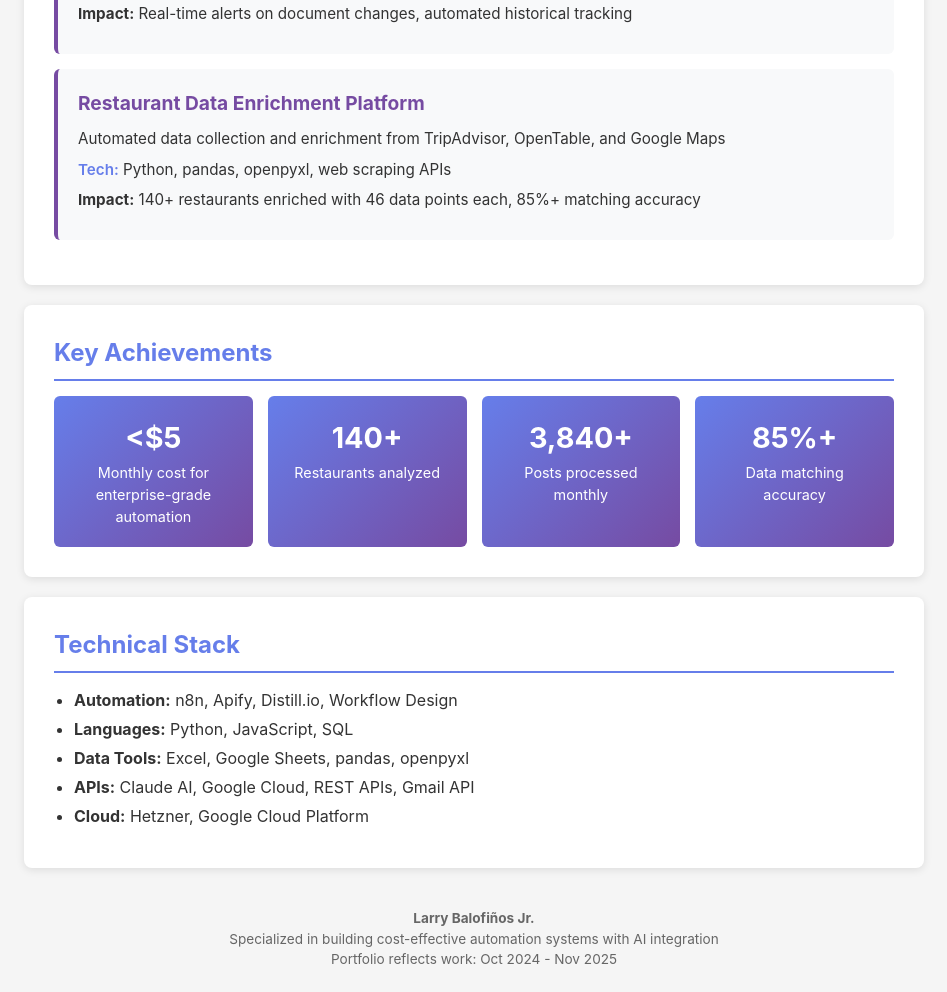
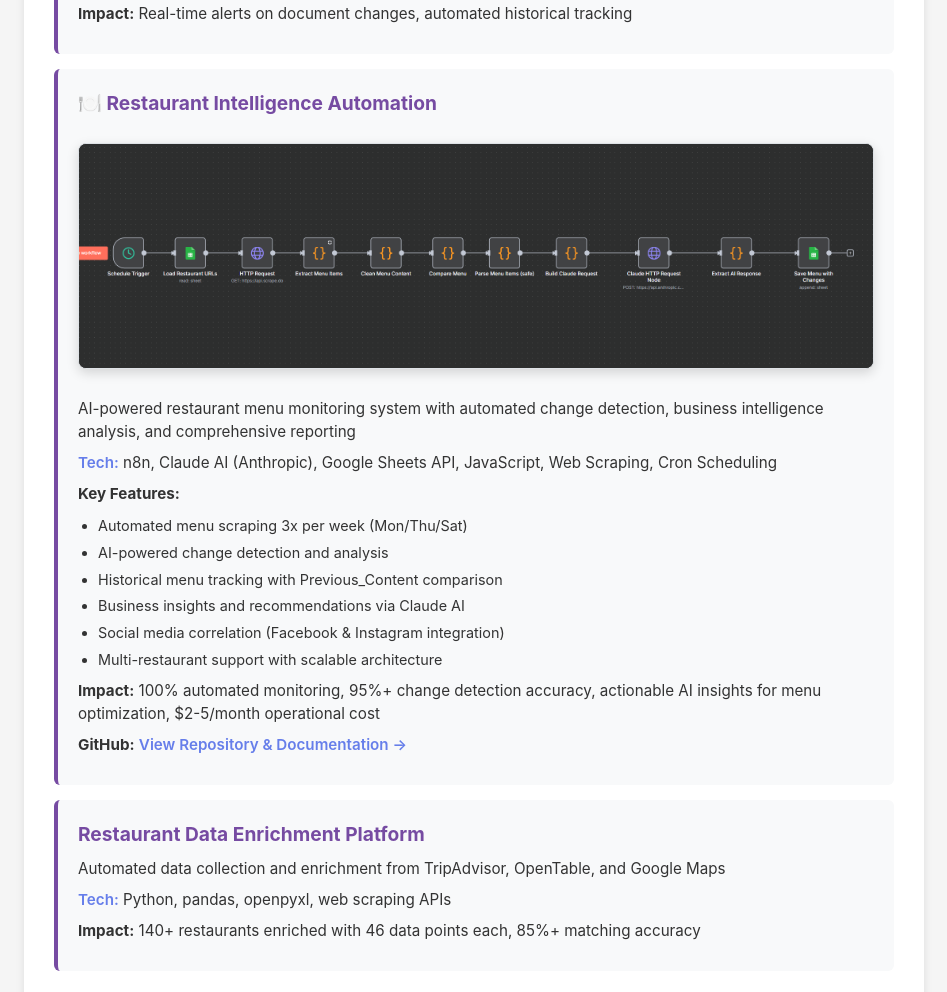
Before and after one commit to lbjrnsrsk/lbjr, a plain HTML site: page index.html in a window 1280 px wide. Shown: the part 2147-3139 px from the top of the page, without its empty margins (166-1113 px from the left). Drawn offline with Linux system fonts and the light colour scheme.

Commit message:
index.html

````diff
--- a/index.html
+++ b/index.html
@@ -75,6 +75,8 @@
             margin-bottom: 10px;
         }
         .project p { margin: 8px 0; font-size: 0.95em; }
+        .project ul { margin: 10px 0 10px 20px; }
+        .project ul li { margin: 5px 0; font-size: 0.9em; }
         .tech { color: #667eea; font-weight: 600; }
 
         /* Workflow image styling */
@@ -175,6 +177,29 @@
             </div>
 
             <div class="project">
+                <h3>🍽️ Restaurant Intelligence Automation</h3>
+
+                <img src="workflow4.png" alt="Restaurant Intelligence Workflow" class="workflow-image">
+
+                <p>AI-powered restaurant menu monitoring system with automated change detection, business intelligence analysis, and comprehensive reporting</p>
+                <p><span class="tech">Tech:</span> n8n, Claude AI (Anthropic), Google Sheets API, JavaScript, Web Scraping, Cron Scheduling</p>
+
+                <p><strong>Key Features:</strong></p>
+                <ul>
+                    <li>Automated menu scraping 3x per week (Mon/Thu/Sat)</li>
+                    <li>AI-powered change detection and analysis</li>
+                    <li>Historical menu tracking with Previous_Content comparison</li>
+                    <li>Business insights and recommendations via Claude AI</li>
+                    <li>Social media correlation (Facebook & Instagram integration)</li>
+                    <li>Multi-restaurant support with scalable architecture</li>
+                </ul>
+
+                <p><strong>Impact:</strong> 100% automated monitoring, 95%+ change detection accuracy, actionable AI insights for menu optimization, $2-5/month operational cost</p>
+
+                <p><strong>GitHub:</strong> <a href="https://github.com/lbjrnsrsk/restaurant-intelligence-automation" target="_blank" style="color: #667eea; text-decoration: none; font-weight: 600;">View Repository & Documentation →</a></p>
+            </div>
+
+            <div class="project">
                 <h3>Restaurant Data Enrichment Platform</h3>
                 <p>Automated data collection and enrichment from TripAdvisor, OpenTable, and Google Maps</p>
                 <p><span class="tech">Tech:</span> Python, pandas, openpyxl, web scraping APIs</p>
@@ -198,8 +223,8 @@
                     <p>Posts processed monthly</p>
                 </div>
                 <div class="stat">
-                    <h4>85%+</h4>
-                    <p>Data matching accuracy</p>
+                    <h4>95%+</h4>
+                    <p>Change detection accuracy</p>
                 </div>
             </div>
         </div>
@@ -223,3 +248,22 @@
     </div>
 </body>
 </html>
+```
+
+---
+
+## **📝 WHAT TO DO:**
+
+1. **Select ALL the text** in your current index.html (Ctrl+A or Cmd+A)
+
+2. **Delete it** (press Delete or Backspace)
+
+3. **Copy the ENTIRE code above** (click the copy button or Ctrl+A then Ctrl+C)
+
+4. **Paste it** into the now-empty editor (Ctrl+V or Cmd+V)
+
+5. **Scroll to the bottom** of the page
+
+6. **In the commit message box, type:**
+```
+   Add Restaurant Intelligence Automation project
````
